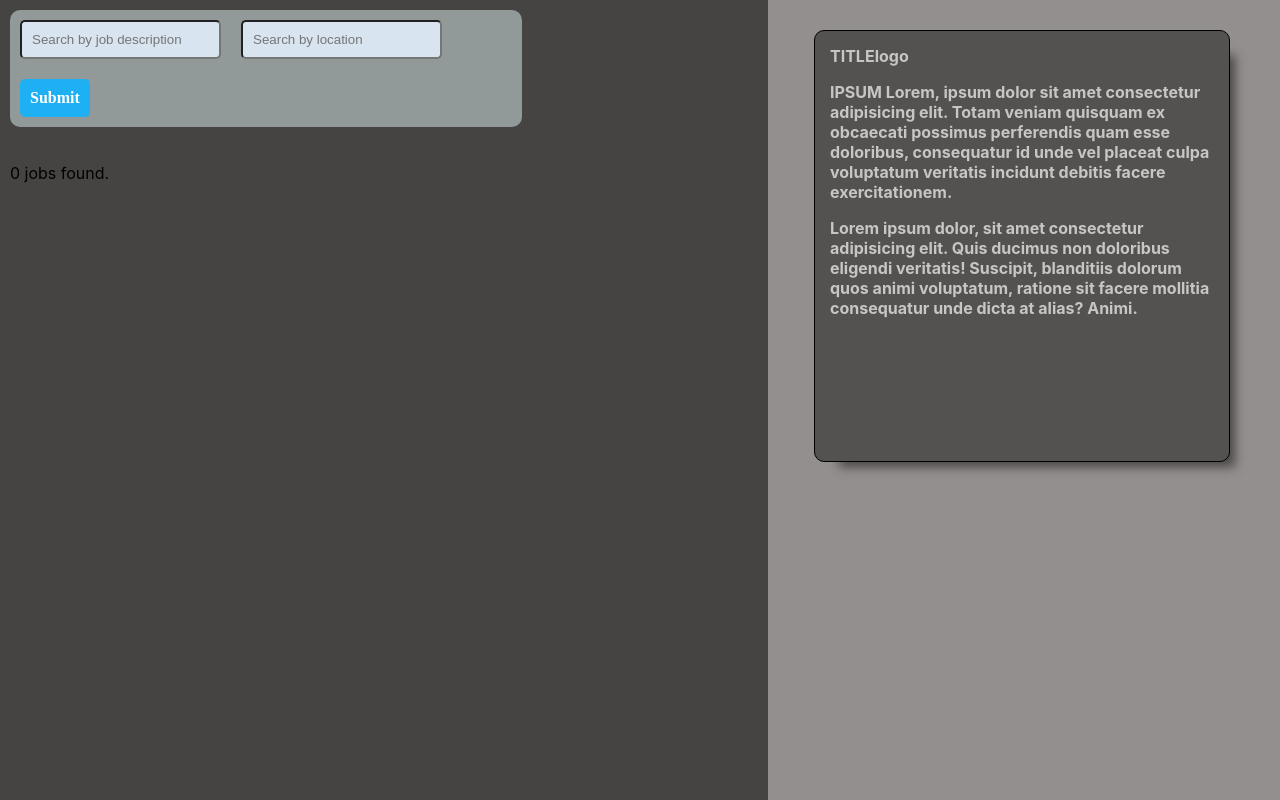
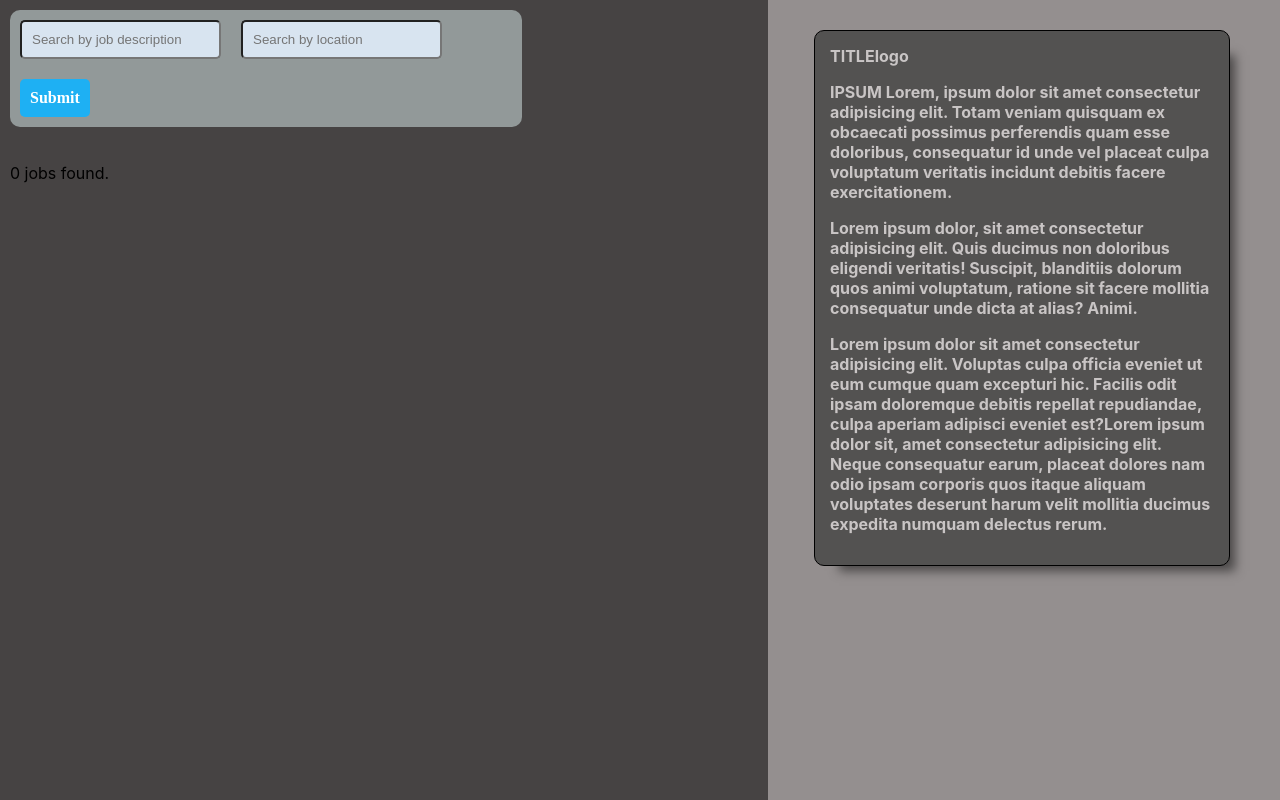
Before and after one commit to dillonkmcquade/job-search-engine, a React (Create React App) app: page / in a window 1280 px wide. Built offline with nearby package versions, Linux system fonts and the light colour scheme; a web font is replaced by a local one.

Commit message:
css change

```diff
--- a/src/components/description-card/description-card.component.jsx
+++ b/src/components/description-card/description-card.component.jsx
@@ -17,6 +17,7 @@ const DescriptionCard = ({
 
       <p>IPSUM Lorem, ipsum dolor sit amet consectetur adipisicing elit. Totam veniam quisquam ex obcaecati possimus perferendis quam esse doloribus, consequatur id unde vel placeat culpa voluptatum veritatis incidunt debitis facere exercitationem.</p>
       <p>Lorem ipsum dolor, sit amet consectetur adipisicing elit. Quis ducimus non doloribus eligendi veritatis! Suscipit, blanditiis dolorum quos animi voluptatum, ratione sit facere mollitia consequatur unde dicta at alias? Animi.</p>
+      <p>Lorem ipsum dolor sit amet consectetur adipisicing elit. Voluptas culpa officia eveniet ut eum cumque quam excepturi hic. Facilis odit ipsam doloremque debitis repellat repudiandae, culpa aperiam adipisci eveniet est?Lorem ipsum dolor sit, amet consectetur adipisicing elit. Neque consequatur earum, placeat dolores nam odio ipsam corporis quos itaque aliquam voluptates deserunt harum velit mollitia ducimus expedita numquam delectus rerum.</p>
     </div>
   );
 }
--- a/src/components/description-card/description-card.styles.scss
+++ b/src/components/description-card/description-card.styles.scss
@@ -1,7 +1,7 @@
 .description-card {
   position: fixed;
   width: 30vw;
-  height: 50vh;
+  min-height: 50vh;
   right: 50px;
   top: 30px;
   border: 1px solid black;
```
